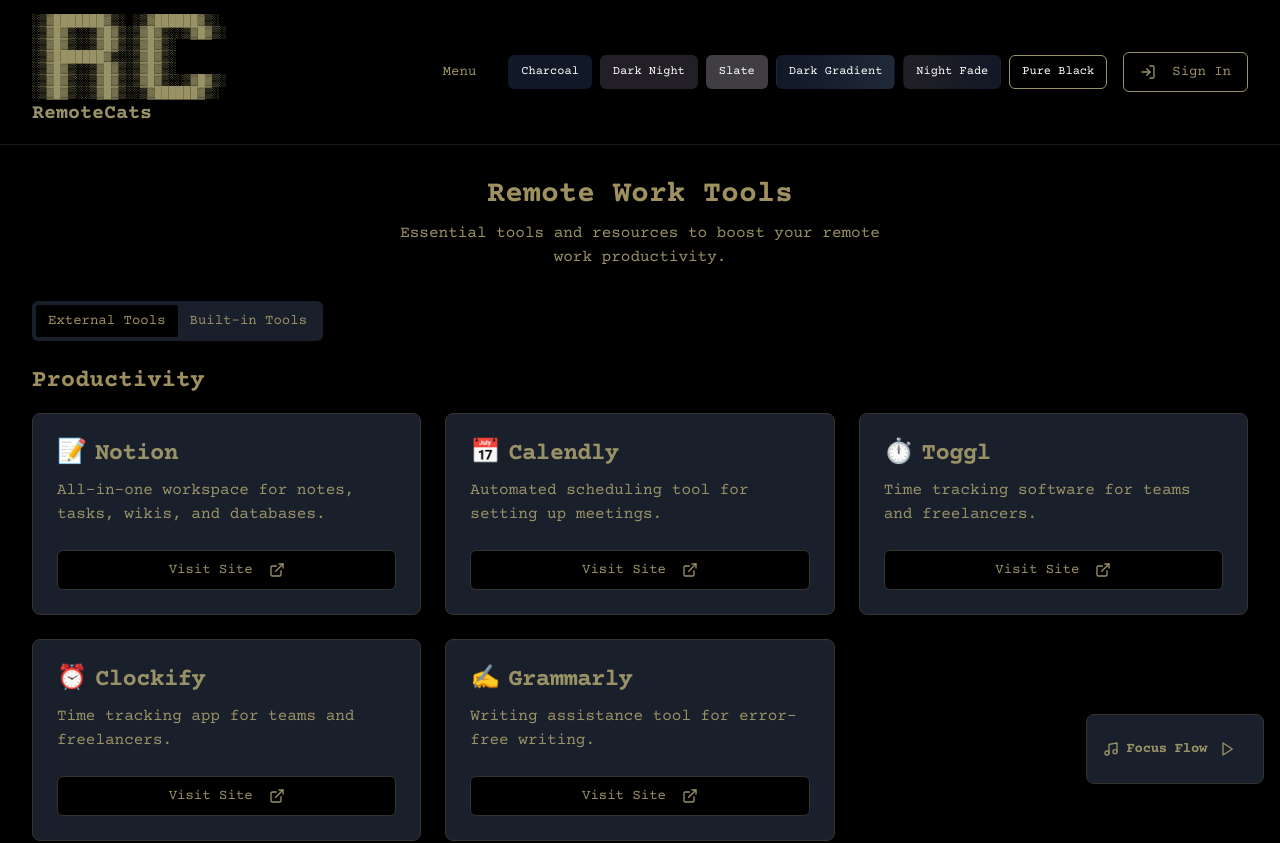
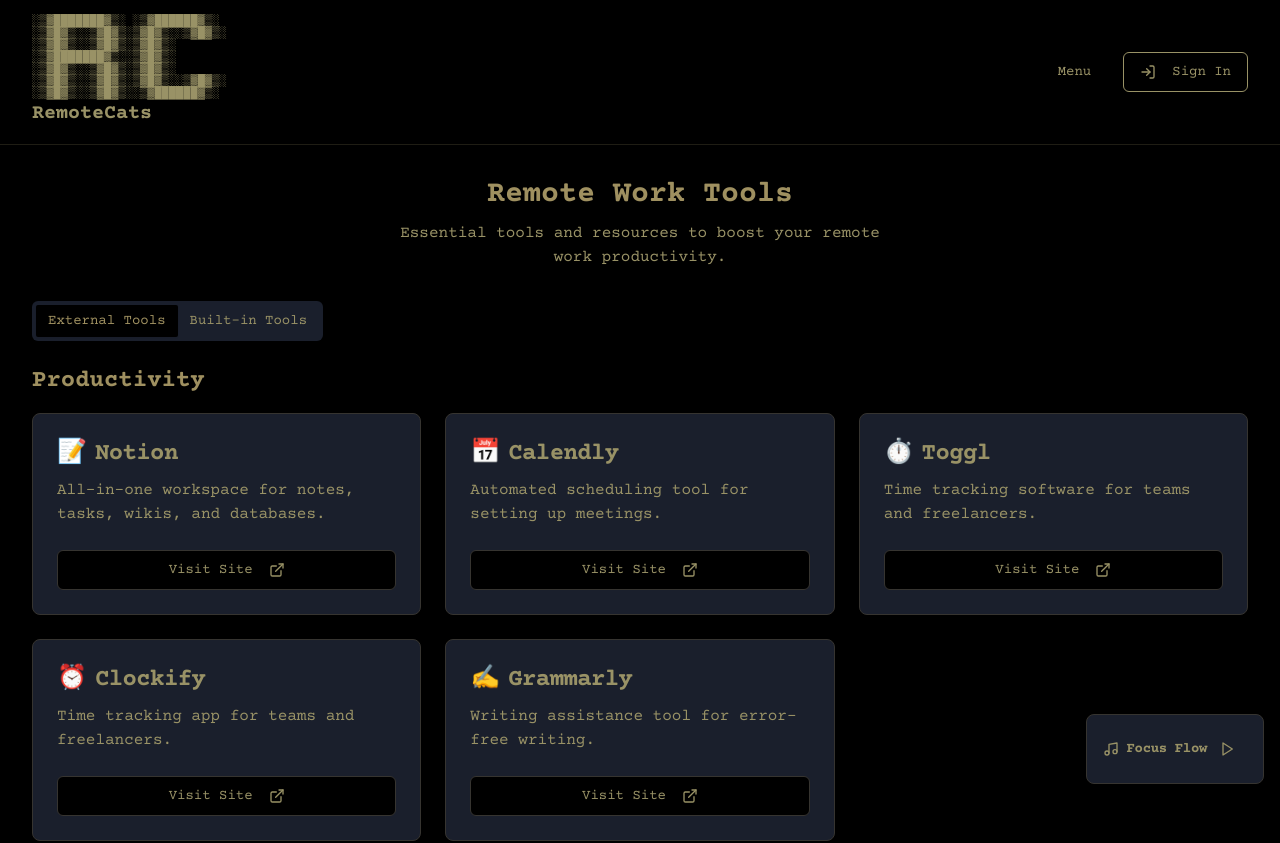
Before and after one commit to RemoteCats/remote-time-towers-05, a React (Vite) app: page /tools in a window 1280 px wide. Shown: the top 843 px of the page. Built offline with nearby package versions, Linux system fonts and the light colour scheme.

Commit message:
Remove theme selection buttons
Removed theme selection buttons from the header.

```diff
--- a/src/components/Header.tsx
+++ b/src/components/Header.tsx
@@ -1,6 +1,5 @@
 
 import React from "react";
-import { Cat } from "lucide-react";
 import { Link } from "react-router-dom";
 import {
   DropdownMenu,
@@ -10,7 +9,6 @@ import {
 } from "./ui/dropdown-menu";
 import { Button } from "./ui/button";
 import AuthButton from "./AuthButton";
-import BackgroundSelector from "./BackgroundSelector";
 
 interface HeaderProps {
   onBackgroundChange: (background: string) => void;
@@ -60,10 +58,8 @@ const Header: React.FC<HeaderProps> = ({ onBackgroundChange }) => {
               </DropdownMenuContent>
             </DropdownMenu>
 
-            <BackgroundSelector
-              selectedBackground={localStorage.getItem("clockBackground") || "bg-black"}
-              onChange={onBackgroundChange}
-            />
+            {/* BackgroundSelector removed */}
+
             {/* ThemeDropdown removed */}
             <AuthButton />
           </div>
```
